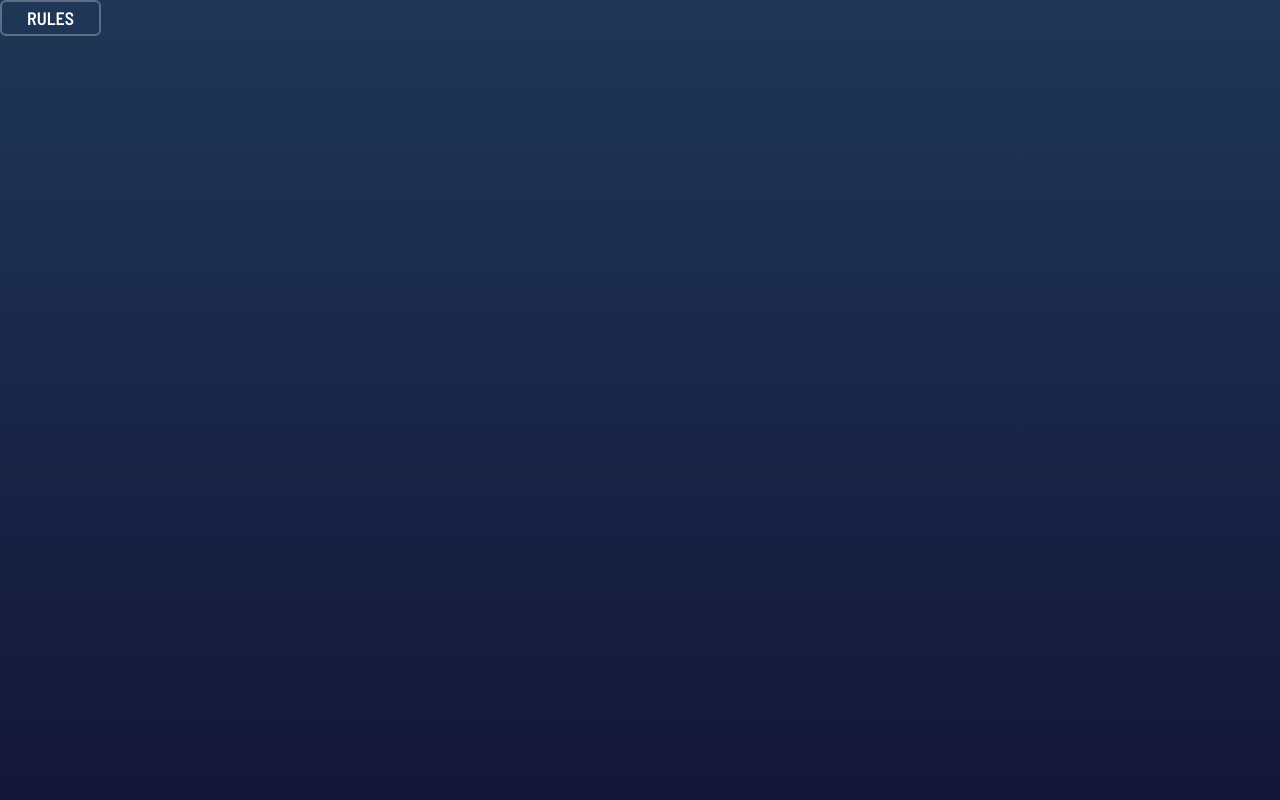
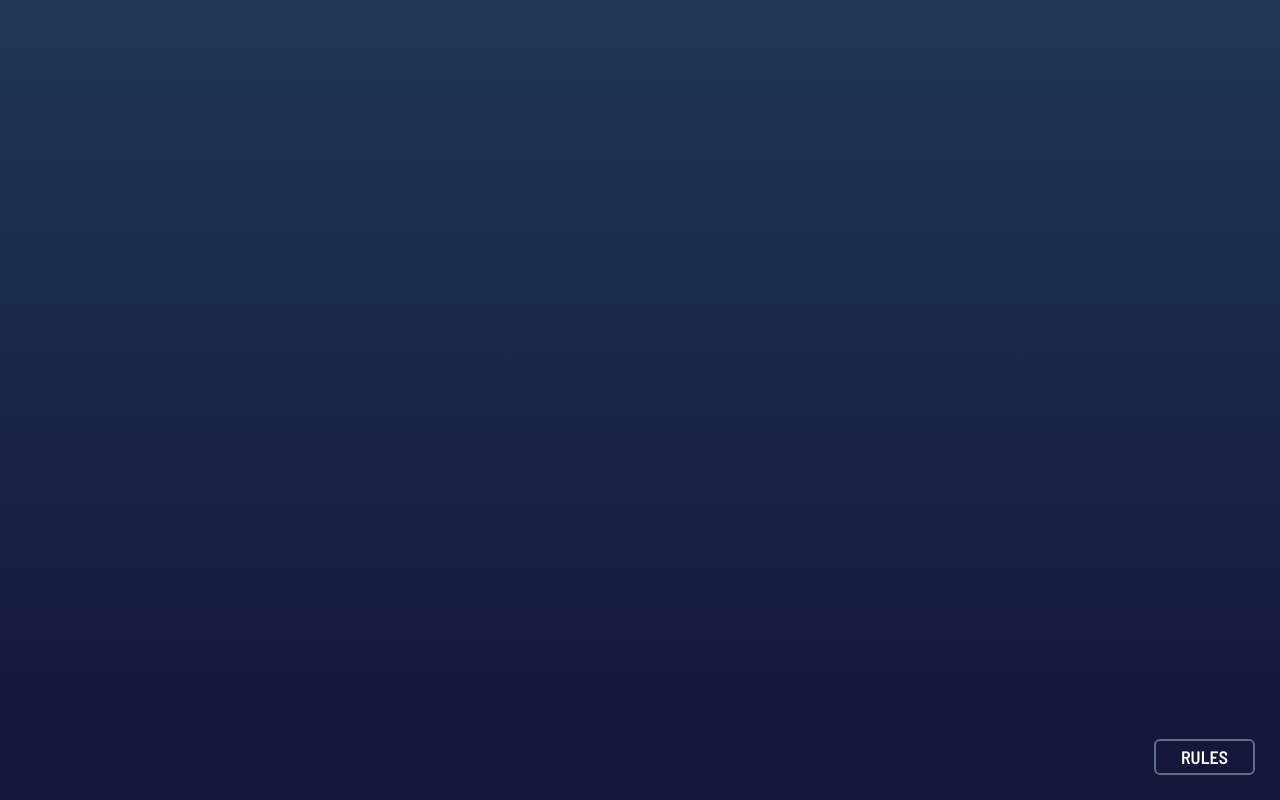
Before and after one commit to Leonardo-G/rock-paper-scissors-frontmentor, a Next.js app: page / in a window 1280 px wide. Built offline with nearby package versions, Linux system fonts and the light colour scheme.

Commit message:
position component

```diff
--- a/components/UI/Border.tsx
+++ b/components/UI/Border.tsx
@@ -4,19 +4,21 @@ import styled from 'styled-components';
 interface Props {
     children: ReactNode;
     padding?: string;
+    pointer?: boolean;
 }
 
 const BorderStyle = styled.div`
-    padding: ${ ({ padding }: { padding?: string }) => padding ? padding : "0px" };
+    padding: ${ ({ padding }: { padding?: string, pointer?: boolean }) => padding ? padding : "0px" };
     background: transparent;
     border: 2px solid hsl(217, 16%, 45%);
     border-radius: 6px;
     width: fit-content;
+    cursor: ${ ({ pointer }) => pointer ? "pointer" : "auto" };
 `
 
-export const Border: FC<Props> = ({ children, padding }) => {
+export const Border: FC<Props> = ({ children, padding, pointer = false }) => {
     return (
-        <BorderStyle padding={ padding }>
+        <BorderStyle padding={ padding } pointer={ pointer }>
             { children }
         </BorderStyle>
     )
--- /dev/null
+++ b/components/position/Position.tsx
@@ -0,0 +1,30 @@
+import React, { FC, ReactNode } from 'react'
+import styled from 'styled-components';
+
+
+const PositionAbs = styled.div`
+    width: fit-content;
+    position: absolute;
+    top: ${ ({ top, left, right, bottom }: { top?: string, left?: string, right?: string, bottom?: string, translateBox?: string }) => top ? top : "auto" };
+    left: ${ ({ left }) => left ? left : "auto" };
+    right: ${ ({ right }) => right ? right : "auto" };
+    bottom: ${ ({ bottom }) => bottom ? bottom : "auto" };
+    translate: ${ ({ translateBox }) => translateBox ? translateBox : "none" };
+`
+
+interface Props {
+    children: ReactNode;
+    top?: string;
+    left?: string;
+    rigth?: string;
+    bottom?: string;
+    translateBox?: string;
+}
+
+export const Position: FC<Props> = ({ children, top, left, rigth, bottom, translateBox }) => {
+    return (
+        <PositionAbs top={ top } left={ left } right={ rigth } bottom={ bottom } translateBox={ translateBox }>
+            { children }
+        </PositionAbs>
+    )
+}
--- a/next.config.js
+++ b/next.config.js
@@ -1,6 +1,9 @@
 /** @type {import('next').NextConfig} */
 const nextConfig = {
   reactStrictMode: true,
+  compiler: {
+    styledComponents: true
+  }
 }
 
 module.exports = nextConfig
--- a/pages/index.tsx
+++ b/pages/index.tsx
@@ -1,13 +1,16 @@
 import { LayoutPage } from "../components/layout/LayoutPage";
+import { Position } from "../components/position/Position";
 import { Border } from "../components/UI/Border";
 import { Text } from "../styled/globals";
 
 export default function Home() {
   return (
     <LayoutPage title="ROCK PAPER, SCISSORS">
-      <Border padding="5px 25px">
-        <Text size={ 18 }>Rules</Text>
-      </Border>
+      <Position bottom="25px" rigth="25px">
+        <Border padding="5px 25px" pointer>
+          <Text size={ 18 }>Rules</Text>
+        </Border>
+      </Position>
     </LayoutPage>
   )
 }
```
